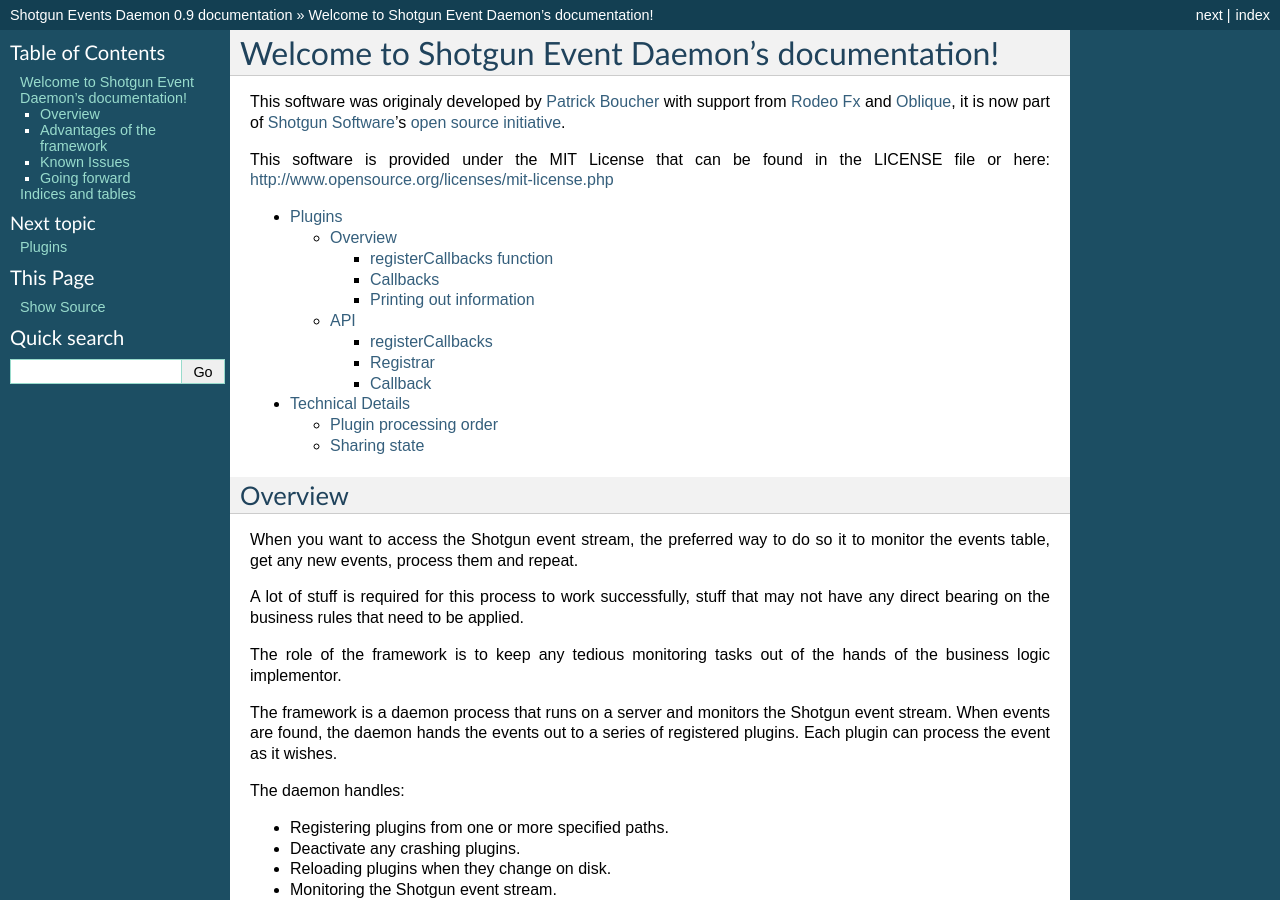
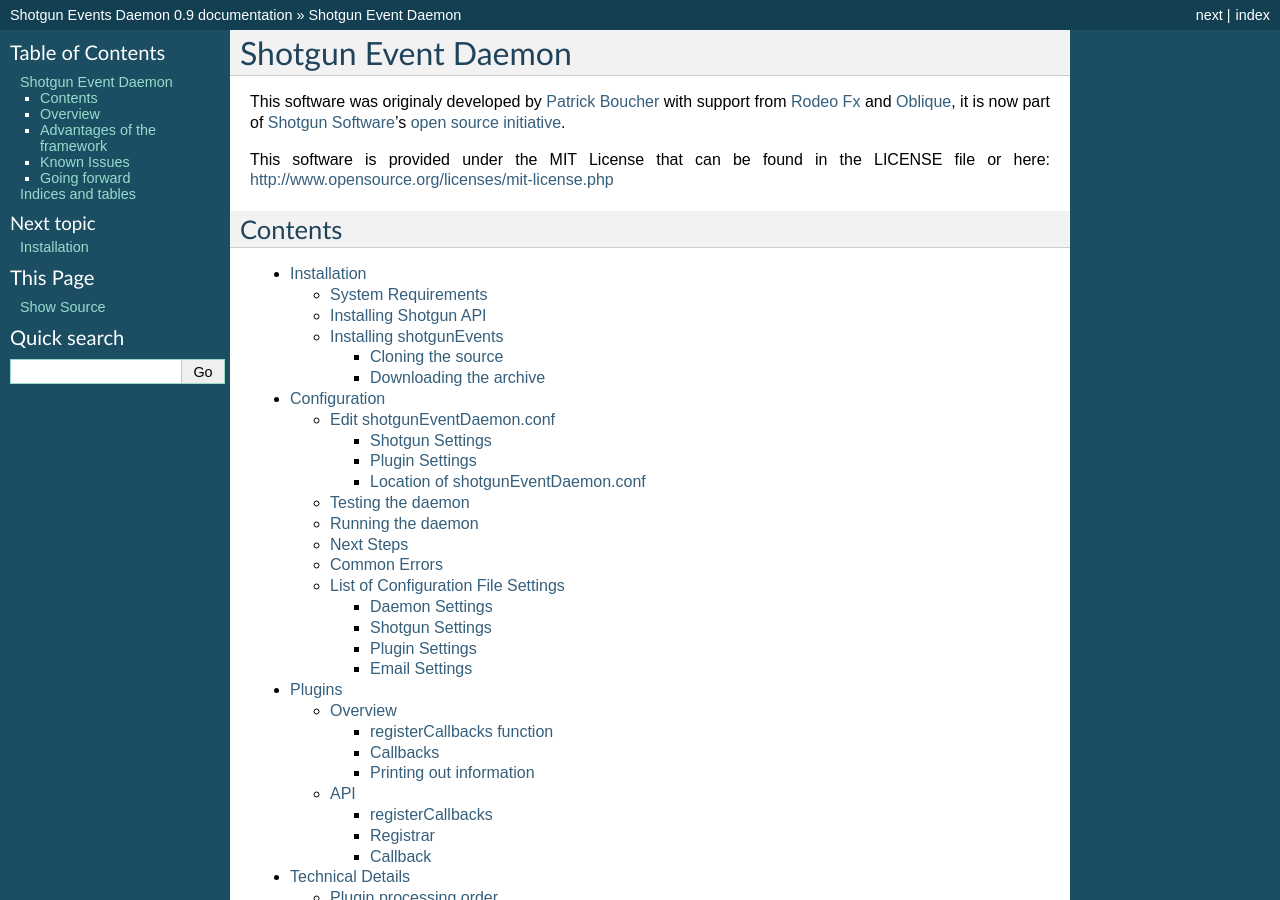
Before and after one commit to rodeofx/shotgunEvents, a Sphinx documentation site: the page built from docs/index.rst, in a window 1280 px wide and 900 px high. Built offline with Sphinx 7.4.7, drawn with Linux system fonts in a browser that asks for light colours; some of the changed lines change nothing that is shown; some of the changed text lies outside the part shown.

Commit message:
Add installation and configuration docs to help get people up and running.

```diff
--- /dev/null
+++ b/docs/configuration.rst
@@ -0,0 +1,481 @@
+Configuration
+=============
+
+The following guide will help you configure shotgunEvents for your studio.
+
+Most of the configuration for shotgunEvents is controlled by the ``shotgunEventDaemon.conf``
+file. In this file, you'll find several settings you can modify to match your
+needs. Most of them have defaults that will work fine for most studios, however
+there are some settings that must be configured (specifically, your Shotgun
+server url, script name, and application key so the shotgunEventDaemon can
+connect to your Shotgun server).
+
+Edit shotgunEventDaemon.conf
+****************************
+Once you have installed shotgunEvents, the next step is to open the
+``shotgunEventDaemon.conf`` file in a text editor and modify the settings to
+match your studios needs. The defaults will be fine for most studios, however
+there are some settings that have no defaults that will need to be provided by
+you before you can run the daemon.
+
+The items your *must* provide are
+
+- your Shotgun server url
+- the Script name and Application key for connecting to Shotgun
+- the full path to your plugins for the shotgunEventDaemon to run
+
+Optionally, you can also specify an SMTP server and email-specific settings in
+order to setup email notification for errors. While this is optional, if you
+choose to set this up, you must provide all of the configuration values in the
+email section.
+
+Shotgun Settings
+----------------
+Underneath the ``[shotgun]`` section, replace the default tokens with the correct
+values for ``server``, ``name``, and ``key``. These should be the same values
+you'd provide to a standard API script connecting to Shotgun.
+
+Example::
+
+    server: https://awesome.shotgunstudio.com
+    name: shotgunEventDaemon
+    key: e37d855f4823216575472346e0cb3e4947f6f7b1
+
+Plugin Settings
+---------------
+You will need to tell the shotgunEventDaemon where to look for plugins to run.
+Under the ``[plugins]`` section replace the default token with the correct
+value for ``paths``.
+
+You can specify multiple locations (which may be useful if you have multiple
+departments or repositories using the daemon). The value here must be a full
+path to a readable existing directory.
+
+Example::
+
+    paths: /usr/local/shotgun/shotgunEvents/plugins
+
+When you're first getting started, a good plugin to test with is the ``logArgs.py``
+plugin located in the ``/usr/local/shotgun/shotgunEvents/src/examplePlugins``
+directory. Copy that into the plugins folder you specified and we'll use that
+for testing things.
+
+Location of shotgunEventDaemon.conf
+-----------------------------------
+By default, the daemon will look for the shotgunEventDaemon.conf file in the
+same directory that shotgunEventDaemon.py is in, and in the ``/etc`` directory.
+If you need to put the conf file in another directory, it's recommended you
+create a symlink to it from the current directory.
+
+.. note::
+
+    If for some reason the above won't work for you, the search paths for the
+    config file are located in the _getConfigPath() function at the bottom of
+    the shotgunEventDaemon.py script
+
+
+Testing the daemon
+******************
+Daemons can be difficult to test since they run in the background. There isn't
+always an obvious way to see what they're doing. Lucky for us, the
+shotgunEventDaemon has an option to run it as a foreground process. Now that
+we have done the minimum required setup, let's go ahead and test the daemon
+and see how things go.
+
+.. note::
+
+    The default values used here may require root access (for example, to write to
+    the /var/log directory). The examples provided use are run using ``sudo`` to
+    accomodate this.
+
+::
+
+    $ sudo ./shotgunEventDaemon.py -foreground
+    INFO:engine:Using Shotgun version 3.0.8
+    INFO:engine:Loading plugin at /usr/local/shotgun/shotgunEvents/src/examplePlugins/logArgs.py
+    INFO:engine:Last event id (248429) from the Shotgun database.
+
+You should see the lines above when you start the script (some of the details
+may differ obviously). If you get any errors, the script will terminate since we
+opted to run it in the foreground we'll see that happen. Some common errors are
+displayed below if you get stuck.
+
+The ``logArgs.py`` plugin simply takes the event that occured in Shotgun and
+passes it to the logger. Not very exciting but it's a simple way to ensure that
+the script is running and the plugin is working. If you're at a busy studio,
+you may have already noticed a rapid stream of messages flowing by. If not,
+login to your Shotgun server in your web browser and change some values or create
+something. You should see log statements printed out to your terminal window
+corresponding to the type of event you generated with your changes.
+
+If you don't see anything logged to the logfile, check your log-related settings
+in shotgunEventDaemon.conf to ensure that the ``logging`` value is set to log
+INFO level messages::
+
+    logging: 20
+
+and the logArgs plugin is also configured to show INFO level messages. There is
+a line at the end of the registerCallbacks() method that should read::
+
+    reg.logger.setLevel(logging.INFO)
+
+Assuming all looks good, to stop the shotgunEventDaemon process, simply type
+``<ctrl>-c`` in the terminal and you should see the script terminate.
+
+
+Running the daemon
+******************
+Assuming all went well with your testing, we can now run the daemon as intended,
+in the background.::
+
+    $ sudo ./shotgunEventDaemon.py start
+
+You should see no output and control should have been returned to you in the
+terminal. We can make sure that things are running well in 2 ways. The first
+would be to check the running processes and see if this is one of them.::
+
+    $ ps -aux | grep shotgunEventDaemon
+    kp              4029   0.0  0.0  2435492    192 s001  R+    9:37AM   0:00.00 grep shotgunEventDaemon
+    root            4020   0.0  0.1  2443824   4876   ??  S     9:36AM   0:00.02 /usr/bin/python ./shotgunEventDaemon.py start
+
+We can see by the second line returned that the daemon is running. The first
+line is matching the command we just ran. So we know it's running, but to ensure
+that it's *working* and the plugins are doing what they're supposed to, we can
+look at the log files and see if there's any output there.::
+
+    $ sudo tail -f /var/log/shotgunEventDaemon/shotgunEventDaemon
+    2011-09-09 09:42:44,003 - engine - INFO - Using Shotgun version 3.0.8
+    2011-09-09 09:42:44,006 - engine - INFO - Loading plugin at /usr/local/shotgun/shotgunEvents/src/plugins/logArgs.py
+    2011-09-09 09:42:44,199 - engine - DEBUG - Starting the event processing loop.
+
+Go back to your web browser and make some changes to an entity. Then head back
+to the terminal and look for output. You should see something like the following::
+
+    2011-09-09 09:42:44,003 - engine - INFO - Using Shotgun version 3.0.8
+    2011-09-09 09:42:44,006 - engine - INFO - Loading plugin at /usr/local/shotgun/shotgunEvents/src/plugins/logArgs.py
+    2011-09-09 09:42:44,199 - engine - DEBUG - Starting the event processing loop.
+    2011-09-09 09:45:31,228 - plugin.logArgs.logArgs - INFO - {'attribute_name': 'sg_status_list', 'event_type': 'Shotgun_Shot_Change', 'entity': {'type': 'Shot', 'name': 'bunny_010_0010', 'id': 860}, 'project': {'type': 'Project', 'name': 'Big Buck Bunny', 'id': 65}, 'meta': {'entity_id': 860, 'attribute_name': 'sg_status_list', 'entity_type': 'Shot', 'old_value': 'omt', 'new_value': 'ip', 'type': 'attribute_change'}, 'user': {'type': 'HumanUser', 'name': 'Kevin Porterfield', 'id': 35}, 'session_uuid': '450e4da2-dafa-11e0-9ba7-0023dffffeab', 'type': 'EventLogEntry', 'id': 276560}
+
+The exact details of your output will differ, but what you should see is that
+the plugin has done what it is supposed to do, that is, log the event to the
+logfile. Again, if you don't see anything logged to the logfile, check your
+log-related settings in shotgunEventDaemon.conf to ensure that the ``logging``
+value is set to log INFO level messages and your logArgs plugin is also configured
+to show INFO level messages.
+
+Next Steps
+**********
+Now you're ready to write your own plugins. There are some additional example
+plugins provided in the src/examplePlugins folder in your installation. These
+provide simple examples of how to build your own plugins to look for specific
+events generated, and act on them, changing other values on your Shotgun instance.
+
+You do not need to restart the daemon each time you make updates to a plugin, the
+daemon will detect that the plugin has been updated and reload it automatically.
+
+If a plugin generates an error, it will not cause the daemon to crash. The plugin
+will be disabled until it is updated again (hopefully fixed). Any other plugins
+will continue to run and events will continue to be processed. The daemon will
+keep track of the last event id that the broken plugin processed successfully.
+When it it updated (and fixed hopefully), the daemon will reload it and attempt
+to process events starting from where that plugin left off. Assuming all is well
+again, the daemon will catch the plugin up to the current event and then continue
+to process events with all plugins as normal.
+
+
+Common Errors
+*************
+The following are a few of the common errors that you can run into and how to
+resolve them. If you get really stuck, feel free to contact the Shotgun Software
+team (support@shotgunsoftware.com) and we'll help you out.
+
+**Invalid path: $PLUGIN_PATHS$**
+
+    You need to specify the path to your plugins in the shotgunEventDaemon.conf file.
+
+**Permission denied: '/var/log/shotgunEventDaemon'**
+
+    The daemon couldn't open the logfile for writing.
+
+    You may need to run the daemon with ``sudo`` or as a user that has permissions to
+    write to the log file specified by the ``logPath`` and ``logFile`` settings in
+    shotgunEventDaemon.conf. (the default location is ``/var/log/shotgunEventDaemon``
+    which is usually owned by root.
+
+**ImportError: No module named shotgun_api3**
+
+    The Shotgun API is not installed. Make sure it is either located in the current
+    directory or it is in a directory in your PYTHONPATH.
+
+    If you have to run as sudo and you think you have the PYTHONPATH setup correctly,
+    remember that sudo resets the envirnment variables. You can edit the sudoers
+    file to preserve the PYTHONPATH or run sudo -e(?)
+
+
+
+List of Configuration File Settings
+***********************************
+
+Daemon Settings
+---------------
+
+The following are general daemon operational settings.
+
+**pidFile**
+
+    The pidFile is the location where the daemon will store its process id while it
+    is running. If this file is removed while the daemon is running, it will shutdown
+    cleanly after the next pass through the event processing loop.
+
+    The directory must already exist and be writable. You can name the file whatever
+    you like but we strongly recommend you use the default name as it matches with
+    the process that is running ::
+
+        pidFile: /var/log/shotgunEventDaemon.pid
+
+**eventIdFile**
+
+    The eventIdFile points to the location where the daemon will store the id of the
+    last processed Shotgun event. This will allow the daemon to pick up where it left
+    off when it was last shutdown, thus it won't miss any events. If you want to
+    ignore any events since the last daemon shutdown, remove this file before
+    starting up the daemon and the daemon will process only new events created after
+    startup.
+
+    This file keeps track of the last event id for *each* plugin and stores this
+    information in picked format. ::
+
+        eventIdFile: /var/log/shotgunEventDaemon.id
+
+**logMode**
+
+    The logging mode can be set to one of two values:
+
+    - **0** = all log messages in the main log file
+    - **1** = one main file for the engine, one file per plugin
+
+    When using a value of **1**, the log messages generated by the engine itself
+    will be logged to the main logfile specified by the ``logFile`` config setting.
+    Any messages logged by a plugin will be placed in a file named
+    ``plugin.<plugin_name>``.
+    ::
+
+        logMode: 1
+
+**logPath**
+
+    The path where to put log files (both for the main engine and plugin log
+    files). The name of the main log file is controlled by the ``logFile``
+    setting below. ::
+
+        logPath: /var/log/shotgunEventDaemon
+
+    .. note::
+
+        The shotgunEventDaemon will have to have write permissions for this directory.
+        In a typical setup, the daemon is set to run automatically when the machine
+        starts up and is given root priveleges at that point.
+
+**logFile**
+
+    The name of the main daemon log file. Logging is configured to store up to
+    10 log files that rotate every night at midnight. ::
+
+        logFile: shotgunEventDaemon
+
+**logging**
+
+    The threshold level for log messages sent to the log files. This value is the
+    default for the main dispatching engine and can be overriden on a per
+    plugin basis. This value is simply passed to the Python logging module. The
+    most common values are:
+    - **10** - Debug
+    - **20** - Info
+    - **30** - Warnings
+    - **40** - Error
+    - **50** - Critical
+
+    ::
+
+        logging: 20
+
+**conn_retry_sleep**
+
+    If the connection to Shotgun fails, number of seconds to wait until the
+    connection is re-attempted. This allows for occasional network hiccups,
+    server restarts, application maintenance, etc. ::
+
+        conn_retry_sleep = 60
+
+**max_conn_retries**
+
+    Number of times to retry the connection before logging an error level message
+    (which potentially sends an email if email notification is configured below).
+    ::
+
+        max_conn_retries = 5
+
+**fetch_interval**
+
+    Number of seconds to wait before requesting new events after each batch of
+    events is done processing. This setting generally doesn't need to be
+    adjusted. ::
+
+        fetch_interval = 5
+
+Shotgun Settings
+----------------
+
+The following are settings related to your Shotgun instance.
+
+**server**
+
+    The url for the Shotgun server to connect to. ::
+
+        server: $SHOTGUN_URL$
+
+    .. note::
+
+        There is no default value here. You must replace the $SHOTGUN_URL$ token with
+        the url for your Shotgun server (ie. https://awesome.shotgunstudio.com)
+
+
+**name**
+
+    The Shotgun Script name the shotgunEventDaemon should connect with. ::
+
+        name: $SHOTGUN_SCRIPT_NAME$
+
+    .. note::
+
+        There is no default value here. You must replace the $SHOTGUN_SCRIPT_NAME$
+        token with the Script name for your Shotgun server (ie. ``shotgunEventDaemon``)
+
+
+**key**
+
+    The Shotgun Application Key for the Script name specified above. ::
+
+        key: $SHOTGUN_API_KEY$
+
+    .. note::
+
+        There is no default value here. You must replace the $SHOTGUN_API_KEY$
+        token with the Application Key for your Script name above (ie.
+        ``0123456789abcdef0123456789abcdef01234567``)
+
+
+
+**use_session_uuid**
+
+    Sets the session_uuid from every event in the Shotgun instance to propagate in
+    any events generated by plugins. This will allow the Shotgun UI to display
+    updates that occur as a result of a plugin. ::
+
+        use_session_uuid: True
+
+    .. note::
+
+        - Shotgun server v2.3+ is required for this feature.
+        - Shotgun API v3.0.5+ is required for this feature.
+
+    .. note::
+
+        The Shotgun UI will *only* show updates live for the browser session that
+        spawned the original event. Other browser windows with the same page open
+        will not see updates live.
+
+
+Plugin Settings
+---------------
+
+**paths**
+
+    A comma delimited list of complete paths where the framework should look for
+    plugins to load. Do not use relative paths. ::
+
+        paths: $PLUGIN_PATHS$
+
+    .. note::
+
+        There is no default value here. You must replace the $PLUGIN_PATHS$
+        token with the location(s) of your plugin files (ie.
+        ``/usr/local/shotgun/shotgunEvents/plugins``)
+
+
+
+Email Settings
+--------------
+
+These are used for error reporting because we figured you wouldn't constantly be
+tailing the log and would rather have an active notification system.
+
+Any error above level 40 (ERROR) will be reported via email if all of the settings
+are provided below.
+
+All of these values must be provided for there to be email alerts sent out.
+
+.. warning::
+
+    Currently the email functionality requires Python v2.6 or above.
+
+**server**
+
+    The server that should be used for SMTP connections. The username and password
+    values can be uncommented to supply credentials for the SMTP connection. If
+    your server does not use authentication, you shoult comment out the settings
+    for ``username`` and ``password`` ::
+
+        server: $SMTP_SERVER$
+
+    .. note::
+
+        There is no default value here. You must replace the $SMTP_SERVER$
+        token with the address of your smtp server (ie. ``smtp.mystudio.com``).
+
+
+
+**username**
+
+    If your SMTP server requires authentication, uncomment this line and replace the
+    $SMTP_USERNAME$ token with the username required to connect to your SMTP server. ::
+
+        username: $SMTP_USERNAME$
+
+**password**
+
+    If your SMTP server requires authentication, uncomment this line and replace the
+    $SMTP_PASSWORD$ token with the password required to connect to your SMTP server. ::
+
+        password: $SMTP_PASSWORD$
+
+**from**
+
+    The from address that should be used in emails. ::
+
+        from: $FROM_EMAIL$
+
+    .. note::
+
+        There is no default value here. You must replace the $FROM_EMAIL$ token with
+        a value (ie. ``noreply@mystudio.com``).
+
+
+**to**
+
+    A comma delimited list of email addresses to whom these alerts should be sent. ::
+
+        to: $TO_EMAILS$
+
+    .. note::
+
+        There is no default value here. You must replace the $TO_EMAILS$ token with
+        a value (ie. ``shotgun_admin@mystudio.com``).
+
+
+**subject**
+
+    An email subject prefix that can be used by mail clients to help sort out
+    alerts sent by the Shotgun event framework. ::
+
+        subject: [SG]
--- a/docs/index.rst
+++ b/docs/index.rst
@@ -1,5 +1,5 @@
-Welcome to Shotgun Event Daemon's documentation!
-=================================================
+Shotgun Event Daemon
+====================
 
 This software was originaly developed by `Patrick Boucher
 <http://www.patrickboucher.com>`_ with support from `Rodeo Fx
@@ -10,10 +10,14 @@
 This software is provided under the MIT License that can be found in the LICENSE
 file or here: http://www.opensource.org/licenses/mit-license.php
 
+Contents
+--------
 
 .. toctree::
    :maxdepth: 3
 
+   Installation <installation>
+   Configuration <configuration>
    Plugins <api>
    Technical Details <techOverview>
 
--- /dev/null
+++ b/docs/installation.rst
@@ -0,0 +1,111 @@
+Installation
+============
+
+The following guide will help you setup shotgunEvents for your studio.
+
+System Requirements
+-------------------
+
+The daemon can run on any machine that has Python installed and has network
+access to your Shotgun server. It does **not** need to run on the Shotgun server
+itself. In fact, if you are using the hosted version of Shotgun, this isn't
+an option. However, you may run it on your Shotgun server if you like. Otherwise,
+any server will do.
+
+- Python v2.4-v2.7
+- Shotgun Python API v3.0+ (we recommend installing the latest API from
+  https://github.com/shotgunsoftware/python-api)
+- Network access to your Shotgun server
+
+Installing Shotgun API
+----------------------
+
+Assuming Python is already installed on your machine, you now need to install
+the Shotgun Python API so that `shotgunEvents` can use it to connect to your
+Shotgun server. You can do this in a couple of ways:
+
+- place it in the same directory as `shotgunEvents`
+- place it in one of the directories specified by the **PYTHONPATH** environment
+  variable. For more information on **PYTHONPATH** and using modules in Python,
+  see http://docs.python.org/tutorial/modules.html
+
+To test that the Shotgun API is installed correctly, from your terminal window::
+
+    $ python -c "import shotgun_api3"
+
+You should see no output. If you see something like the output below then you
+need to make sure your **PYTHONPATH** is setup correctly or that the Shotgun API
+is located in the current directory::
+
+    $ python -c "import shotgun_api3"
+    Traceback (most recent call last):
+    File "<string>", line 1, in <module>
+    ImportError: No module named shotgun_api3
+
+
+Installing shotgunEvents
+------------------------
+
+The location you choose to install shotgunEvents is really up to you. Again, as
+long as Python and the Shotgun API are installed on the machine, and it has
+network access to your Shotgun server, it can run from anywhere. However, it makes
+sense to install it somehwere that is logical to your studio, something like
+``/usr/local/shotgun/shotgunEvents`` seems logical so we'll use that as the
+example from here on out.
+
+The source and archives are available on GitHub at
+
+
+Cloning the source
+^^^^^^^^^^^^^^^^^^
+
+The easiest way to grab the source if you have ``git`` installed on the machine
+is to simply clone the project. This way you can also easily pull in any updates
+that are committed to ensure you stay up to date with bug fixes and new
+features.::
+
+    $ cd /usr/local/shotgun
+    $ git clone git://github.com/shotgunsoftware/shotgunEvents.git
+
+.. warning::
+
+    Always make sure you backup your configuration, plugins, and any modifications
+    you make to shotgunEvents before pulling in updates from GitHub so you don't
+    lose anything. Or, fork the project yourself so you can maintain your own
+    repository of changes :)
+
+
+Downloading the archive
+^^^^^^^^^^^^^^^^^^^^^^^
+If you don't have ``git`` on your machine or you simply would rather download
+and archive of the source, you can get things rolling following these steps.
+
+- head over to https://github.com/shotgunsoftware/shotgunEvents/archives/master
+- download the source in the format you want
+- save it to your machine
+- extract the files to the ``/usr/local/shotgun`` directory
+- rename the ``/usr/local/shotgun/shotgunsoftware-shotgunEvents-xxxxxxx`` directory
+  to ``/usr/local/shotgun/shotgunEvents``
+
+Extract the archive into ``/usr/local/shotgun``.
+
+**For .tar.gz archives**::
+
+    $ tar -zxvf shotgunsoftware-shotgunEvents-v0.9-12-g1c0c3eb.tar.gz -C /usr/local/shotgun
+
+**For .zip archives**::
+
+    $ unzip shotgunsoftware-shotgunEvents-v0.9-12-g1c0c3eb.zip -d /usr/local/shotgun
+
+Then you can rename the GitHub-assigned directory name to ``shotgunEvents``::
+
+    $ mv shotgunsoftware-shotgunEvents-1c0c3eb shotgunEvents
+
+Now you should now have something like this::
+
+    $ ls -l /usr/local/shotgun/shotgunEvents
+    total 16
+    -rw-r--r--  1 kp  wheel  1127 Sep  1 17:46 LICENSE
+    -rw-r--r--  1 kp  wheel   268 Sep  1 17:46 README.mkd
+    drwxr-xr-x  9 kp  wheel   306 Sep  1 17:46 docs
+    drwxr-xr-x  6 kp  wheel   204 Sep  1 17:46 src
```
